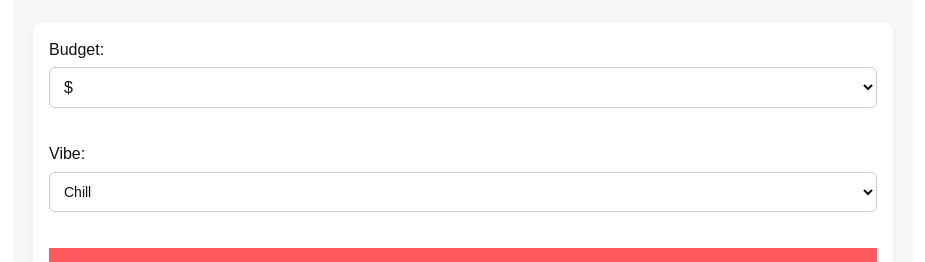
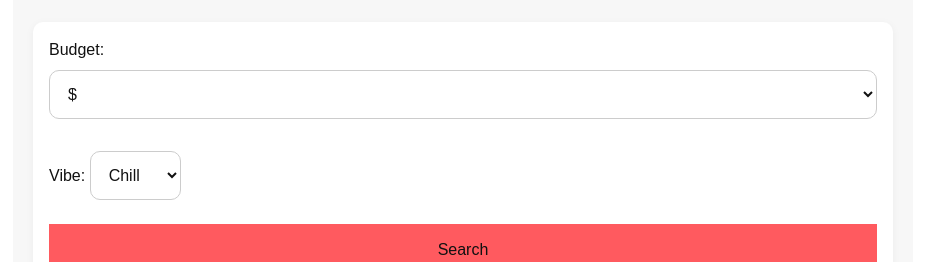
Before and after one commit to katznor/spotranking-app, a Next.js app: page /shibuya-finder in a window 1280 px wide. Shown: the part 139-401 px from the top of the page, without its empty margins (177-1102 px from the left). Built offline with nearby package versions, Linux system fonts and the light colour scheme; no server answers; the database is empty.

Commit message:
fix build

```diff
--- a/app/shibuya-finder/page.tsx
+++ b/app/shibuya-finder/page.tsx
@@ -163,10 +163,12 @@ const topHotel = hotels.reduce((best, h) => {
           onChange={(e) => setBudget(e.target.value)}
           style={{
             width: "100%",
-            padding: "10px",
-            marginTop: "5px",
-            marginBottom: "10px",
-            borderRadius: "6px",
+            padding: "14px",
+            marginTop: "8px",
+            background: "#fff",
+            fontSize: "16px",
+            fontWeight: "500",
+            borderRadius: "10px",
             border: "1px solid #ccc"
           }}
            >
@@ -182,14 +184,13 @@ const topHotel = hotels.reduce((best, h) => {
           value={vibe}
           onChange={(e) => setVibe(e.target.value)}
           style={{
-            width: "100%",
-            padding: "10px",
-            marginTop: "6px",
-            marginBottom: "12px",
-            borderRadius: "6px",
-            border: "1px solid #ccc",
+            padding: "14px",
+            marginTop: "8px",
             background: "#fff",
-            fontSize: "14px"
+            fontSize: "16px",
+            fontWeight: "500",
+            borderRadius: "10px",
+            border: "1px solid #ccc"
           }}
         >
           <option value="chill">Chill</option>
```
